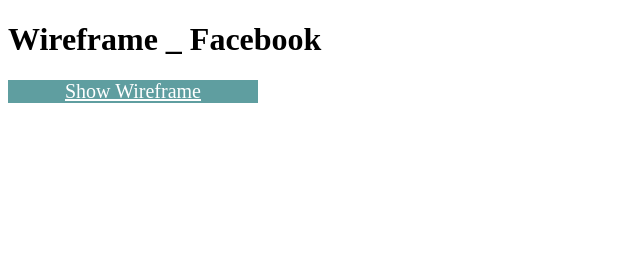
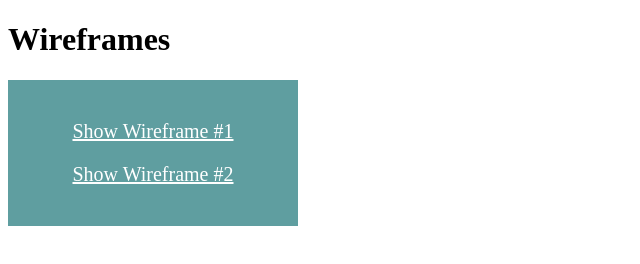
Before and after one commit to Angham-Baniyounes/wireframe, a plain HTML site: page index.html in a window 1280 px wide. Shown: the whole page, without its empty margins (0-640 px from the left). Drawn offline with Linux system fonts and the light colour scheme.

Commit message:
create a new link to show the wireframe

```diff
--- a/index.html
+++ b/index.html
@@ -3,15 +3,17 @@
 <head>
     <meta charset="UTF-8">
     <meta name="viewport" content="width=device-width, initial-scale=1.0">
-    <title>Wireframe (Facebook)</title>
+    <title>Wireframes</title>
     <style>
         .container {
             width: 250px;
             background-color: cadetblue;
             text-align: center;
+            padding: 20px;
         }
         a {
-            justify-self: center;
+            margin: 20px;
+            display: block;
             color: #fff;
             font-size: 20px;
         }
@@ -19,10 +21,11 @@
 </head>
 <body>
     <header>
-        <h1>Wireframe _ Facebook</h1>
+        <h1>Wireframes</h1>
     </header>
     <div class="container">
-        <a href="https://miro.com/app/board/o9J_kju3ljw=/">Show Wireframe</a>
+        <a href="https://miro.com/app/board/o9J_kju3ljw=/" target="_blank">Show Wireframe #1</a>
+        <a href="https://miro.com/app/board/o9J_kjy0Sd8=/" target="_blank">Show Wireframe #2</a>
     </div>
 </body>
 </html>
```
